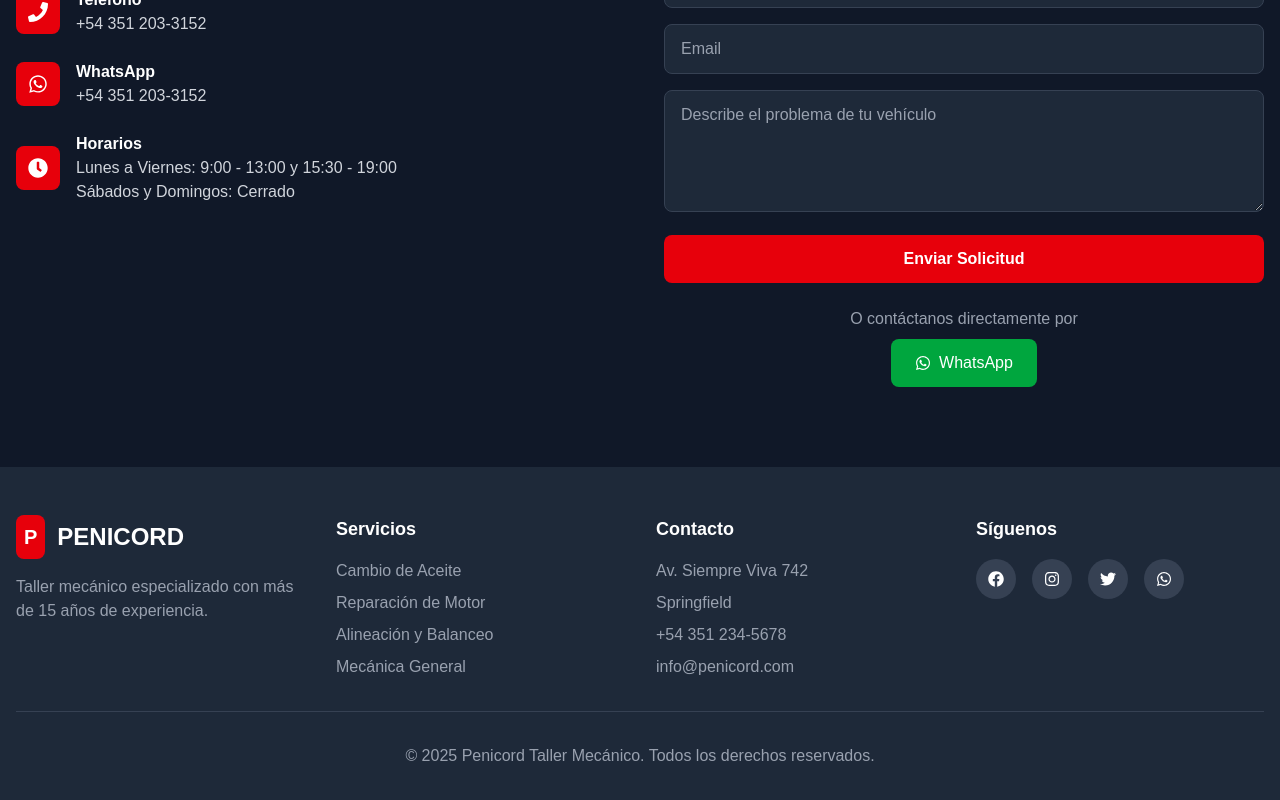
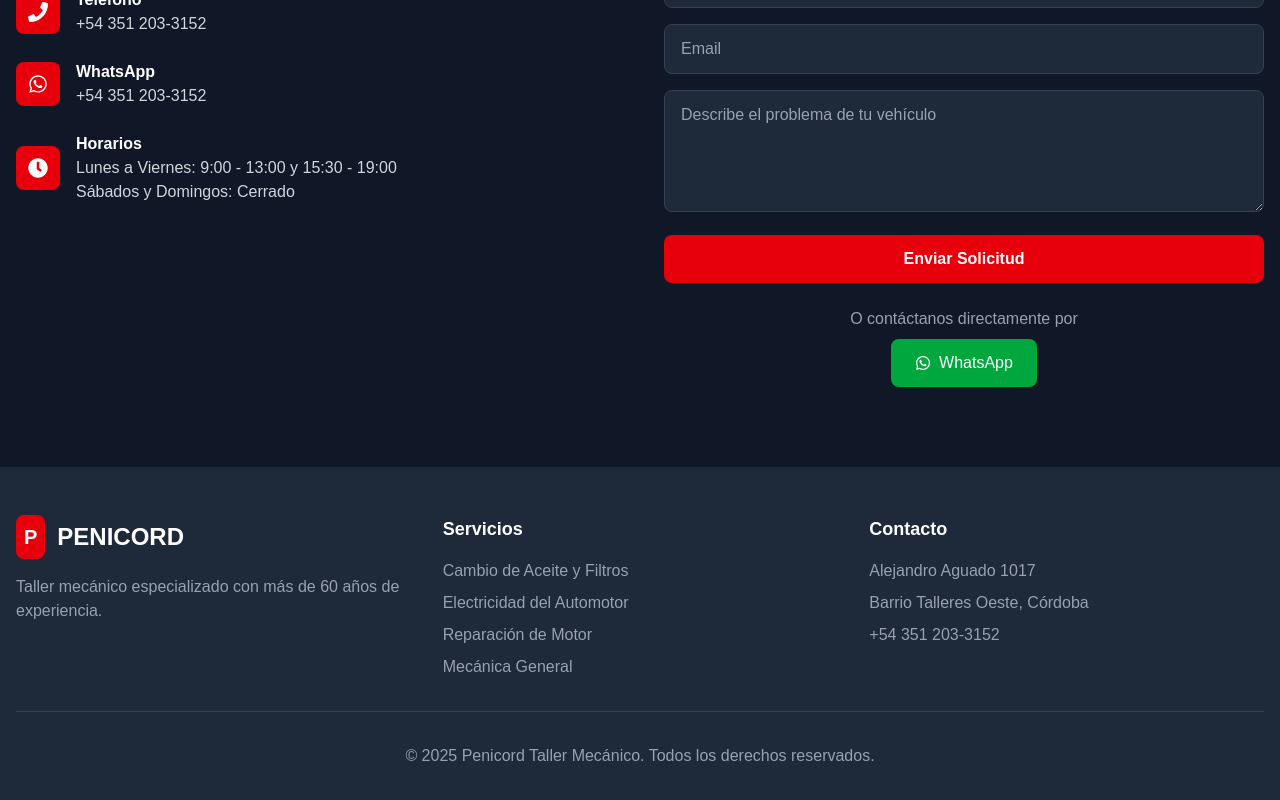
Before and after one commit to JPGenaro/Penicord, a Next.js app in the folder penicord/: page / in a window 1280 px wide. Shown: the part 2810-3610 px from the top of the page. Built offline with nearby package versions, Linux system fonts and the light colour scheme.

Commit message:
Footer cambiado y actualizado

```diff
--- a/penicord/src/app/components/Footer.jsx
+++ b/penicord/src/app/components/Footer.jsx
@@ -4,7 +4,7 @@ const Footer = () => {
   return (
     <footer className="bg-gray-800 text-white py-12">
       <div className="container mx-auto px-4">
-        <div className="grid grid-cols-1 md:grid-cols-4 gap-8">
+        <div className="grid grid-cols-1 md:grid-cols-3 gap-8">
           {/* Brand */}
           <div>
             <div className="flex items-center mb-4">
@@ -14,7 +14,7 @@ const Footer = () => {
               <span className="text-2xl font-bold">PENICORD</span>
             </div>
             <p className="text-gray-400">
-              Taller mecánico especializado con más de 15 años de experiencia.
+              Taller mecánico especializado con más de 60 años de experiencia.
             </p>
           </div>
 
@@ -22,9 +22,9 @@ const Footer = () => {
           <div>
             <h4 className="text-lg font-semibold mb-4">Servicios</h4>
             <ul className="space-y-2 text-gray-400">
-              <li>Cambio de Aceite</li>
+              <li>Cambio de Aceite y Filtros</li>
+              <li>Electricidad del Automotor</li>
               <li>Reparación de Motor</li>
-              <li>Alineación y Balanceo</li>
               <li>Mecánica General</li>
             </ul>
           </div>
@@ -33,29 +33,9 @@ const Footer = () => {
           <div>
             <h4 className="text-lg font-semibold mb-4">Contacto</h4>
             <div className="space-y-2 text-gray-400">
-              <p>Av. Siempre Viva 742</p>
-              <p>Springfield</p>
-              <p>+54 351 234-5678</p>
-              <p>info@penicord.com</p>
-            </div>
-          </div>
-
-          {/* Social */}
-          <div>
-            <h4 className="text-lg font-semibold mb-4">Síguenos</h4>
-            <div className="flex space-x-4">
-              <a href="#" className="bg-gray-700 hover:bg-red-600 p-3 rounded-full transition-colors">
-                <FaFacebook />
-              </a>
-              <a href="#" className="bg-gray-700 hover:bg-red-600 p-3 rounded-full transition-colors">
-                <FaInstagram />
-              </a>
-              <a href="#" className="bg-gray-700 hover:bg-red-600 p-3 rounded-full transition-colors">
-                <FaTwitter />
-              </a>
-              <a href="https://wa.me/5493512345678" className="bg-gray-700 hover:bg-green-600 p-3 rounded-full transition-colors">
-                <FaWhatsapp />
-              </a>
+              <p>Alejandro Aguado 1017</p>
+              <p>Barrio Talleres Oeste, Córdoba</p>
+              <p>+54 351 203-3152</p>
             </div>
           </div>
         </div>
```
